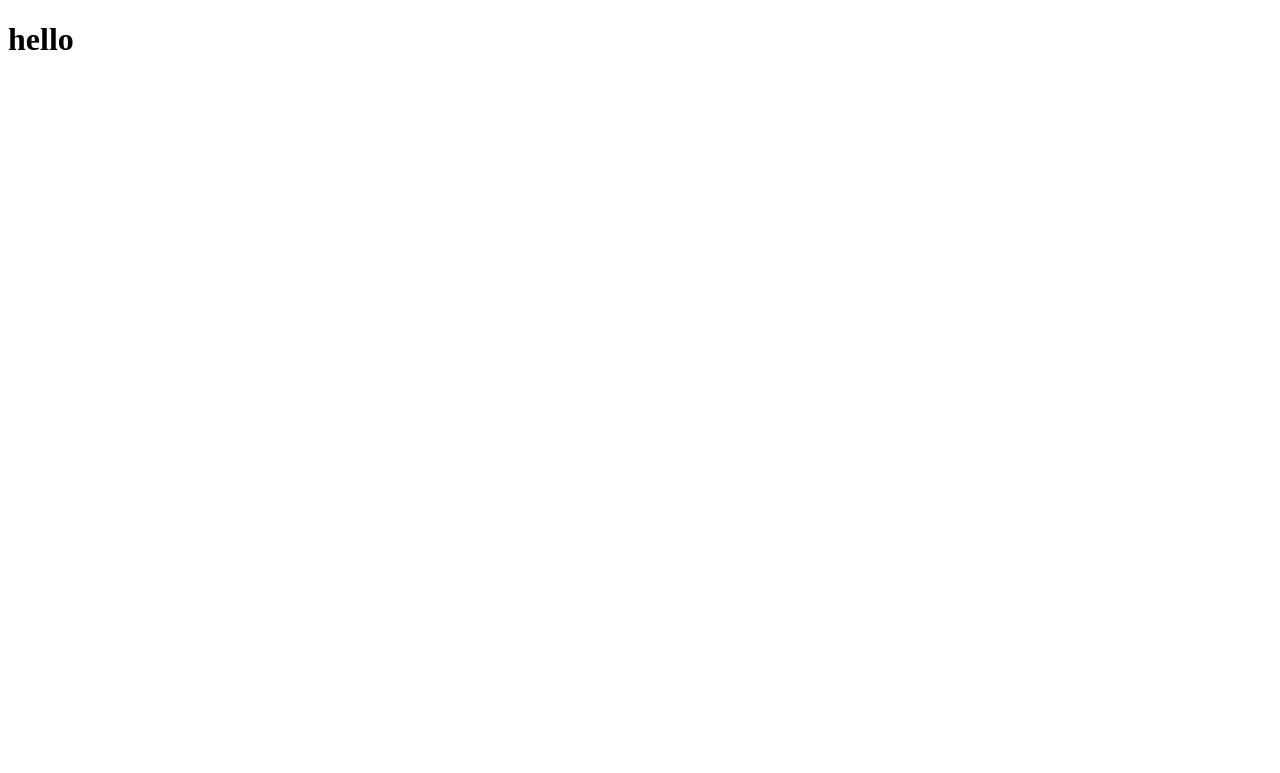
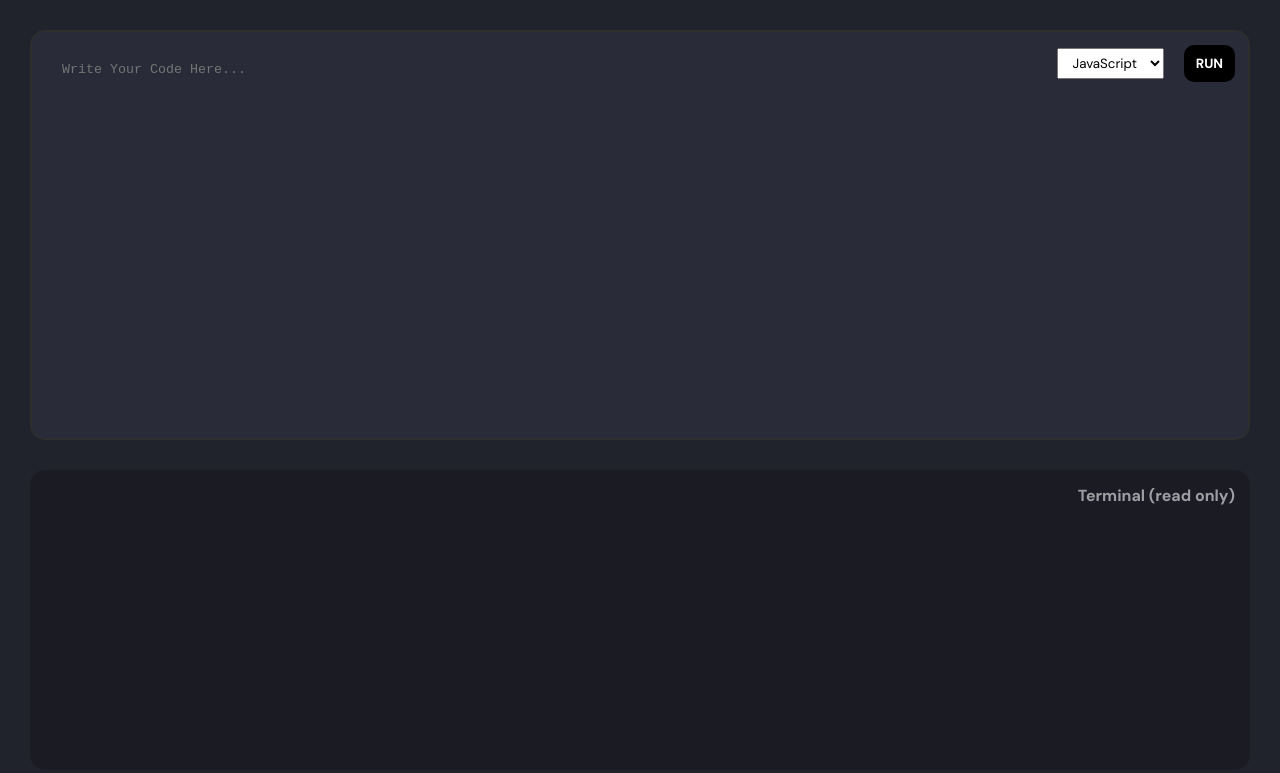
Before and after one commit to HISHAN03/node_containerized_execution_env, a plain HTML site: page client/index.html in a window 1280 px wide. Drawn offline with Linux system fonts and the light colour scheme.

Commit message:
back to work

```diff
--- a/client/css/style.css
+++ b/client/css/style.css
@@ -0,0 +1,89 @@
+@import url('https://fonts.googleapis.com/css2?family=DM+Sans:wght@400;500;700&display=swap');
+
+*{
+    margin: 0;
+    padding: 0;
+    box-sizing: border-box;
+    text-decoration: none;
+    font-family: 'DM Sans', sans-serif;
+}
+
+body{
+    width: 100%;
+    max-width: 1444px;
+    margin: auto;
+    height: 100vh;
+    display: grid;
+    grid-template-rows: 3fr 1fr;
+    padding: 30px;
+    gap: 30px;
+    background-color: rgb(32, 34, 44);
+}
+
+button{
+    padding: 8px 10px;
+    border: 2px solid rgb(0, 0, 0);
+    border-radius: 10px;
+    text-transform: uppercase;
+    font-weight: bold;
+    color: white;
+    background-color: rgb(0, 0, 0);
+    cursor: pointer;
+}
+button:hover{
+    scale: 1.05;
+}
+select{
+    padding: 5px 10px;
+    margin-right: 15px;
+}
+
+section{
+    position: relative;
+}
+
+#code{
+    width: 100%;
+    height: 100%;
+    border-radius: 15px;
+    padding: 30px;
+    border: 2px solid rgb(46, 46, 46);
+    resize: none;
+    font-weight: 500;
+    font-family: 'Courier New', Courier, monospace;
+    background-color: rgb(41, 43, 56);
+    outline: none;
+    color: white;
+}
+#code:focus{
+    filter: drop-shadow(0 0 10px rgba(0, 0, 0, 0.3));
+}
+
+.optionBtn{
+    position: absolute;
+    top: 15px;
+    right: 15px;
+}
+
+.output{
+    position: relative;
+}
+
+.output h4{
+    position: absolute;
+    color: rgba(255, 255, 255, 0.582);
+    top: 15px;
+    right: 15px;
+}
+
+#output{
+    width: 100%;
+    height: 300px;
+    background-color: rgb(27, 27, 36);
+    border-radius: 15px;
+    padding: 30px;
+    font-family: 'Courier New', Courier, monospace;
+    color: white;
+    overflow-y: scroll;
+    scroll-behavior: smooth;
+}
--- a/client/index.html
+++ b/client/index.html
@@ -1,11 +1,110 @@
 <!DOCTYPE html>
 <html lang="en">
+
 <head>
+    <title></title>
     <meta charset="UTF-8">
-    <meta name="viewport" content="width=device-width, initial-scale=1.0">
-    <title>Document</title>
+    <meta name="viewport" content="width=device-width, initial-scale=1">
+    <link href="css/style.css" rel="stylesheet">
 </head>
+
 <body>
-    <h1>hello</h1>
+
+    <section spellcheck="false">
+
+        <textarea type="text" id="code" spellcheck=”false” placeholder="Write Your Code Here..."></textarea>
+
+        <div class="optionBtn">
+            <select name="code" id="select-lang" onchange="changeLanguage()">
+                <option value="js"> JavaScript </option>
+                <option value="c"> C </option>
+                <option value="cpp"> C++ </option>
+            </select>
+            <button onclick="runCode()" id="runCode"> run </button>
+        </div>
+
+    </section>
+
+    <div class="output">
+        <h4>Terminal (read only)</h4>
+        <div id="output"></div>
+    </div>
+
 </body>
+
+<script>
+    let language = document.getElementById("select-lang").value;
+
+    function changeLanguage(){
+        language = document.getElementById("select-lang").value;
+    }
+
+    async function runCode() {
+        //get code from input
+        let submitedCode = document.querySelector("#code").value.toString();
+        submitedCode = parseCode(submitedCode);
+
+        // hit the /submission
+        let data = {
+            problemId: "1",
+            submission: {
+                language: language,
+                code: submitedCode
+            }
+        }
+        let options = {
+            method: 'POST',
+            headers: {
+                'Content-Type': 'application/json;charset=utf-8'
+            },
+            body: JSON.stringify(data)
+        }
+        let res = await fetch("http://localhost:3010/submissions", options);
+
+        // get the output as a responce from the server
+        let output = await res.json();
+
+        // show output in the output box
+        let outputBox = document.getElementById('output');
+        outputBox.innerText = parseLogs(output.result);
+
+        // chage color according to sucess status
+        if(output.sucess){
+            outputBox.style.color = "lightgreen";
+            outputBox.scrollTop = outputBox.scrollHeight; // scroll to bottom
+        }else{
+            outputBox.style.color = "lightcoral";
+            outputBox.scrollTop = outputBox.scrollHeight; // scroll to bottom
+        }
+
+        // hide terminal heading
+        document.querySelector(".output h4").style.display = "none";
+    }
+
+    function parseCode(code){
+        if(language == "c" || language == "cpp"){
+            return code.replace(/"/g, '\\"');
+        }else{
+            return code;
+        }
+    }
+
+    function parseLogs(logs){
+        if(language == "js"){
+            return logs.replace(/\[90m/g, "... ")
+                        .replace(/\[39m/g, "")
+                        .replace(/\[33m/g, "");
+        }
+        else if (language == "c" || language == "cpp") {
+            console.log("i am working")
+            return logs.replace(/\x1B\[[0-9;]*[m]/g, "")
+                        .replace(/\[K/g, "");
+        }
+        else{
+            return logs
+        }
+    }
+
+</script>
+
 </html>
```
Also changed, not shown: server/index.js (added).
